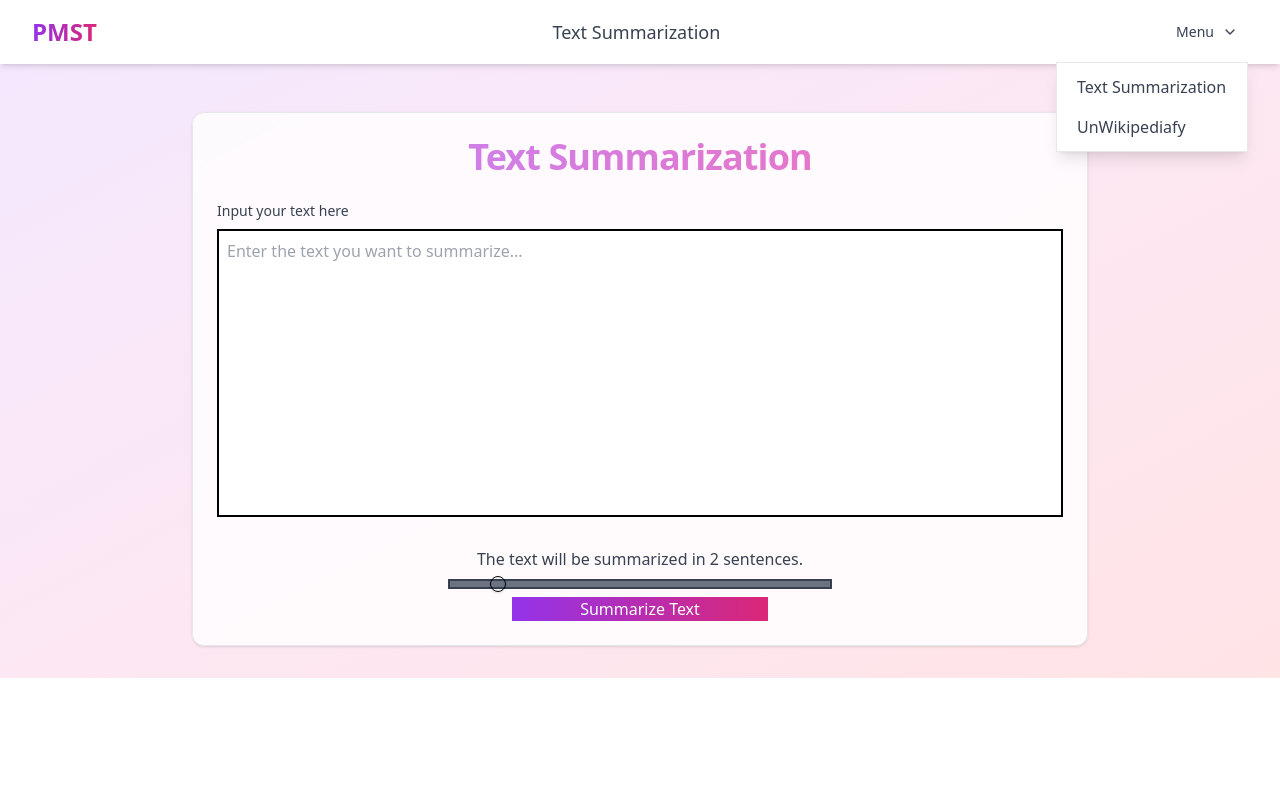
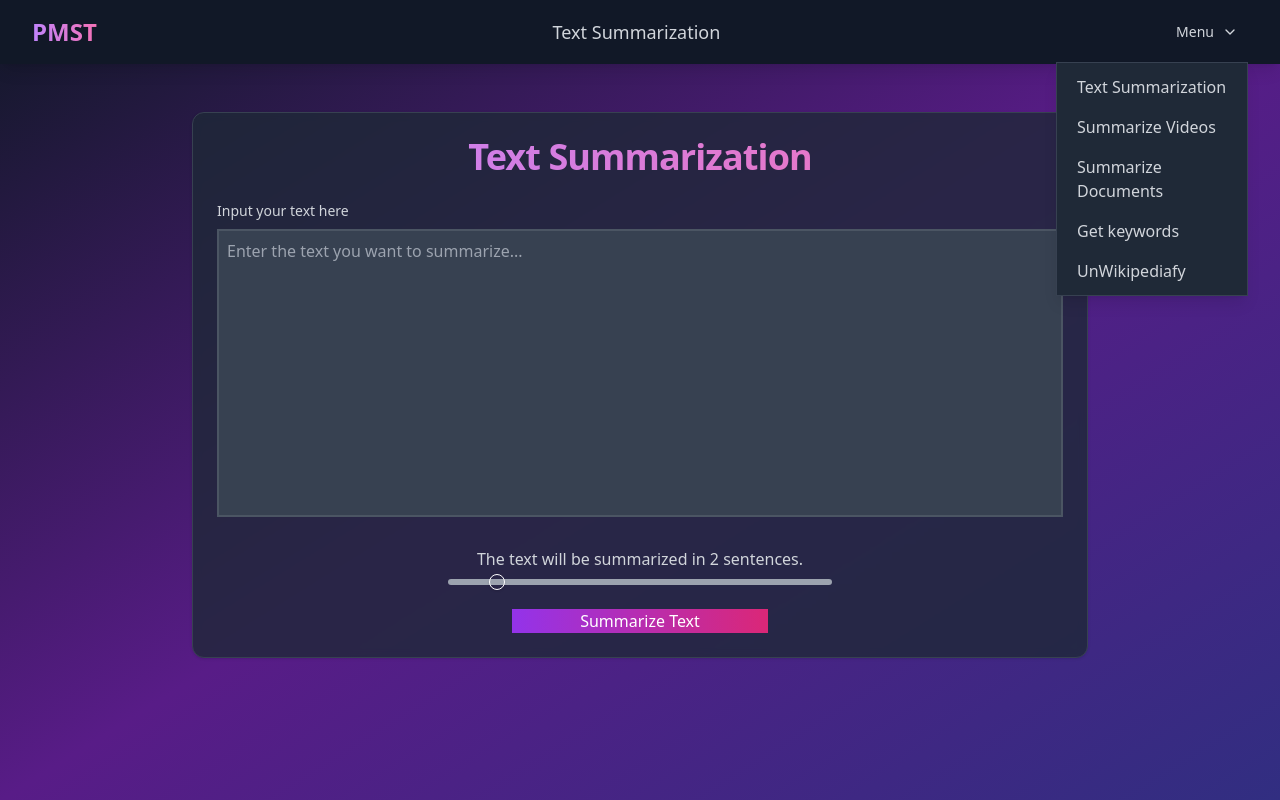
Before and after one commit to markbakos/personal-media-summarization-tool, a React (Vite) app in the folder client/: page /summarize in a window 1280 px wide. Both pictures are taken after a click on the button "Menu". Built offline with nearby package versions, Linux system fonts and the light colour scheme.

Commit message:
updated design and added new pages

```diff
--- a/client/src/App.tsx
+++ b/client/src/App.tsx
@@ -3,6 +3,9 @@ import { BrowserRouter as Router, Routes, Route} from "react-router-dom";
 import { Home } from "./pages/Home"
 import {TextSummarization} from "./pages/TextSummarization.tsx";
 import {UnWikipediafy} from "./pages/UnWikipediafy.tsx";
+import {Keywords} from "@/pages/Keywords.tsx";
+import {DocSummarize} from "@/pages/DocSummarize.tsx";
+import {VideoSummarize} from "@/pages/VideoSummarize.tsx";
 
 function App() {
     return (
@@ -12,6 +15,9 @@ function App() {
                     <Route path="/" element={<Home />} />
                     <Route path="/summarize" element={<TextSummarization />} />
                     <Route path="/unwikipediafy" element={<UnWikipediafy />} />
+                    <Route path="/keywords" element={<Keywords />} />
+                    <Route path="/document" element={<DocSummarize />} />
+                    <Route path="/video" element={<VideoSummarize />} />
                 </Routes>
             </div>
         </Router>
--- a/client/src/components/Navbar.tsx
+++ b/client/src/components/Navbar.tsx
@@ -9,36 +9,60 @@ import { ChevronDown } from 'lucide-react'
 
 export const Navbar = ({ currentPage }) => {
     return (
-        <nav className="fixed top-0 left-0 right-0 z-50 bg-white shadow-md">
+        <nav className="fixed top-0 left-0 right-0 z-50 bg-gray-900 shadow-lg">
             <div className="max-w-7xl mx-auto px-4 sm:px-6 lg:px-8">
                 <div className="flex justify-between items-center h-16">
                     <Link to="/" className="flex items-center">
-                        <span className="bg-clip-text text-transparent bg-gradient-to-r from-purple-600 to-pink-600 text-2xl font-semibold">PMST</span>
+                        <span
+                            className="bg-clip-text text-transparent bg-gradient-to-r from-purple-400 to-pink-400 text-2xl font-semibold">PMST</span>
                     </Link>
 
                     <div className="hidden lg:ml-6 lg:flex lg:items-center">
-                        <div className="text-lg font-medium text-gray-700 select-none">{currentPage}</div>
+                        <div className="text-lg font-medium text-gray-300 select-none">{currentPage}</div>
                     </div>
 
                     <div className="ml-3">
                         <DropdownMenu>
                             <DropdownMenuTrigger asChild>
-                                <button className="inline-flex items-center px-3 py-2 text-sm font-medium rounded-md text-gray-700 bg-white hover:text-gray-500">
+                                <button
+                                    className="inline-flex items-center px-3 py-2 text-sm font-medium rounded-md text-gray-300 hover:text-white hover:bg-gray-800 transition-colors">
                                     Menu
-                                    <ChevronDown className="ml-2 -mr-0.5 h-4 w-4" aria-hidden="true" />
+                                    <ChevronDown className="ml-2 -mr-0.5 h-4 w-4" aria-hidden="true"/>
                                 </button>
                             </DropdownMenuTrigger>
-                            <DropdownMenuContent align="end" className="mt-2 w-48 rounded-md shadow-lg bg-white">
+                            <DropdownMenuContent align="end"
+                                                 className="mt-2 w-48 rounded-md shadow-lg bg-gray-800 border border-gray-700 hover:text-white">
                                 <Link to={"/summarize"}>
-                                    <DropdownMenuItem className="cursor-pointer px-4 py-2 text-md text-gray-700 hover:bg-gray-100">
+                                    <DropdownMenuItem
+                                        className="cursor-pointer px-4 py-2 text-md text-gray-300 hover:bg-gray-700 hover:text-white transition-colors">
                                         Text Summarization
                                     </DropdownMenuItem>
                                 </Link>
+                                <Link to={"/video"}>
+                                    <DropdownMenuItem
+                                        className="cursor-pointer px-4 py-2 text-md text-gray-300 hover:bg-gray-700 hover:text-white transition-colors">
+                                        Summarize Videos
+                                    </DropdownMenuItem>
+                                </Link>
+                                <Link to={"/document"}>
+                                    <DropdownMenuItem
+                                        className="cursor-pointer px-4 py-2 text-md text-gray-300 hover:bg-gray-700 hover:text-white transition-colors">
+                                        Summarize Documents
+                                    </DropdownMenuItem>
+                                </Link>
+                                <Link to={"/keywords"}>
+                                    <DropdownMenuItem
+                                        className="cursor-pointer px-4 py-2 text-md text-gray-300 hover:bg-gray-700 hover:text-white transition-colors">
+                                        Get keywords
+                                    </DropdownMenuItem>
+                                </Link>
                                 <Link to={"/unwikipediafy"}>
-                                    <DropdownMenuItem className="cursor-pointer px-4 py-2 text-md text-gray-700 hover:bg-gray-100">
+                                    <DropdownMenuItem
+                                        className="cursor-pointer px-4 py-2 text-md text-gray-300 hover:bg-gray-700 hover:text-white transition-colors">
                                         UnWikipediafy
                                     </DropdownMenuItem>
                                 </Link>
+
                             </DropdownMenuContent>
                         </DropdownMenu>
                     </div>
@@ -47,7 +71,7 @@ export const Navbar = ({ currentPage }) => {
 
             <div className="sm:hidden">
                 <div className="px-2 pt-2 pb-3 space-y-1">
-                    <div className="font-medium text-gray-700 block px-3 py-2 rounded-md">{currentPage}</div>
+                    <div className="font-medium text-gray-300 block px-3 py-2 rounded-md">{currentPage}</div>
                 </div>
             </div>
         </nav>
--- /dev/null
+++ b/client/src/pages/DocSummarize.tsx
@@ -0,0 +1,8 @@
+
+export const DocSummarize = () => {
+    return(
+        <div>
+
+        </div>
+    )
+}
--- /dev/null
+++ b/client/src/pages/Keywords.tsx
@@ -0,0 +1,8 @@
+
+export const Keywords = () => {
+    return(
+        <div>
+            keywords
+        </div>
+    )
+}
--- a/client/src/pages/TextSummarization.tsx
+++ b/client/src/pages/TextSummarization.tsx
@@ -25,20 +25,22 @@ export const TextSummarization = () => {
                 sentence_count:sentenceCount
             })
             setSummary(response.data.summary)
-            setIsLoading(false)
+
         }
         catch (e)
         {
             console.error("error:", e)
         }
+        finally{
+            setIsLoading(false)
+        }
     }
 
     return (
-        <div className="bg-gradient-to-br from-purple-100 via-pink-100 to-rose-100">
-            <Navbar currentPage="Text Summarization" />
+        <div className="bg-gradient-to-br from-gray-900 via-purple-900 to-indigo-900 min-h-screen">
+            <Navbar currentPage="Text Summarization"/>
             <main className="container mx-auto px-4 py-8">
-
-                <Card className="max-w-4xl mx-auto bg-white/80 backdrop-blur-sm mt-20">
+                <Card className="max-w-4xl mx-auto bg-gray-800/80 backdrop-blur-sm border-gray-700 sm:mt-20 mt-40">
                     <CardHeader className="text-center">
                         <CardTitle
                             className="text-4xl font-bold bg-clip-text text-transparent bg-gradient-to-r from-purple-400 to-pink-400">
@@ -49,20 +51,20 @@ export const TextSummarization = () => {
                         <form onSubmit={handleSummarize} className="space-y-6">
                             <div className="space-y-2">
                                 <label htmlFor="text-input"
-                                       className="block text-sm font-medium text-gray-700">
+                                       className="block text-sm font-medium text-gray-300">
                                     Input your text here
                                 </label>
                                 <textarea
                                     id="text-input"
                                     placeholder="Enter the text you want to summarize..."
-                                    className="h-72 w-full bg-white resize-none border-black border-2 rounded-md p-2"
+                                    className="h-72 w-full bg-gray-700 resize-none border-gray-600 border-2 rounded-md p-2 text-gray-200 placeholder-gray-400"
                                     onChange={(e) => setText(e.target.value)}
                                     value={text}
                                 />
                             </div>
                             <div className="w-full flex flex-col items-center space-y-2">
                                 <label htmlFor="sentence-count"
-                                       className="text-md font-medium text-gray-700">
+                                       className="text-md font-medium text-gray-300">
                                     The text will be summarized in {sentenceCount} sentences.
                                 </label>
                                 <Slider
@@ -72,16 +74,17 @@ export const TextSummarization = () => {
                                     step={1}
                                     value={[sentenceCount]}
                                     onValueChange={(value) => setSentenceCount(value[0])}
-                                    className="lg:w-96 md:w-96 sm:w-64 bg-gray-500 rounded-md border-2 border-gray-700"
+                                    className="lg:w-96 md:w-96 sm:w-64 rounded-2xl bg-gray-400 text-white"
                                 />
-
+                            </div>
+                            <div className="flex justify-center">
                                 <button
                                     type="submit"
                                     className="w-64 bg-gradient-to-r from-purple-600 to-pink-600 hover:from-purple-700 hover:to-pink-700 text-white"
                                     disabled={isLoading}
                                 >
                                     {isLoading ? (
-                                    <div>
+                                        <div className="flex items-center">
                                             <Loader2 className="mr-2 h-4 w-4 animate-spin"/>
                                             Summarizing...
                                         </div>
@@ -93,10 +96,10 @@ export const TextSummarization = () => {
                         </form>
 
                         {summary && (
-                            <Card className="mt-8 bg-gray-700">
+                            <Card className="mt-8 bg-gray-700 border-gray-600">
                                 <CardHeader>
                                     <CardTitle
-                                        className="text-xl font-semibold text-purple-800 dark:text-purple-200">Summary</CardTitle>
+                                        className="text-xl font-semibold text-purple-300">Summary</CardTitle>
                                 </CardHeader>
                                 <CardContent>
                                     <p className="text-gray-200">{summary}</p>
--- /dev/null
+++ b/client/src/pages/VideoSummarize.tsx
@@ -0,0 +1,7 @@
+export const VideoSummarize = () => {
+    return(
+        <div>
+
+        </div>
+    )
+}
```
Also changed, not shown: client/src/pages/UnWikipediafy.tsx (+4 -4 lines). Lines whose indentation alone changed are shown as unchanged.
